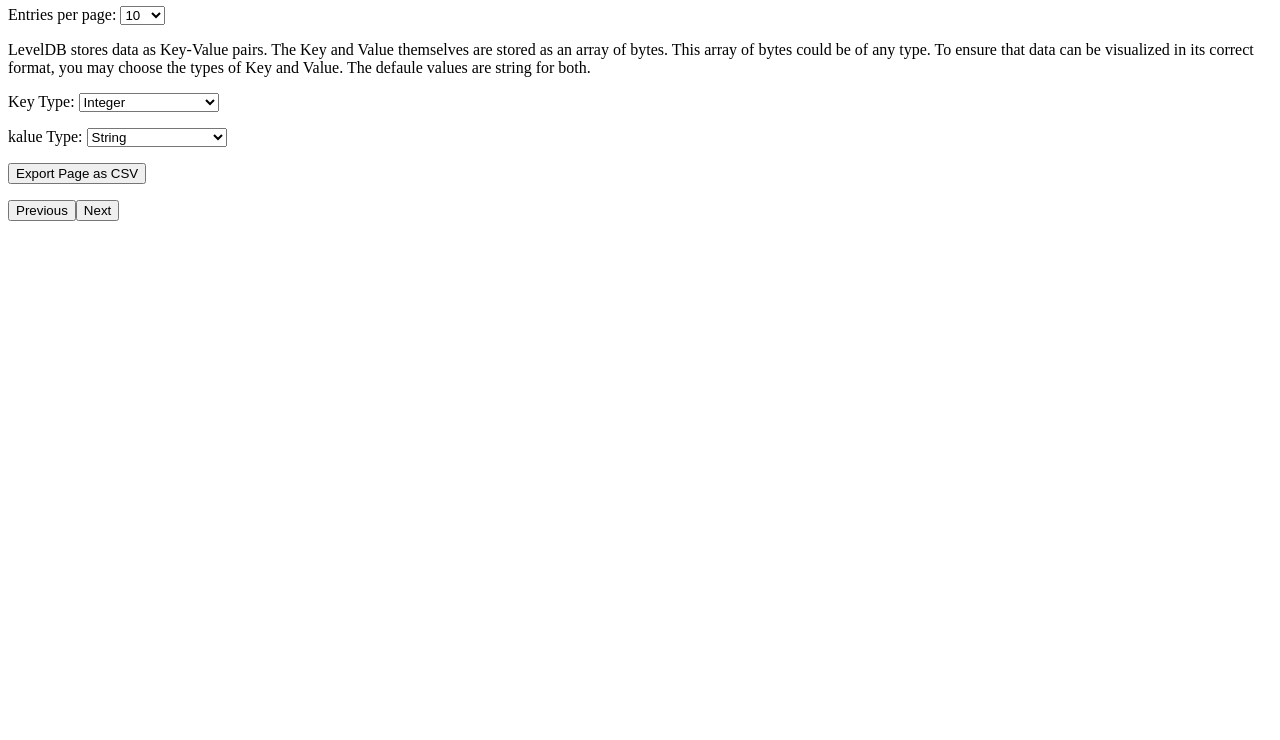
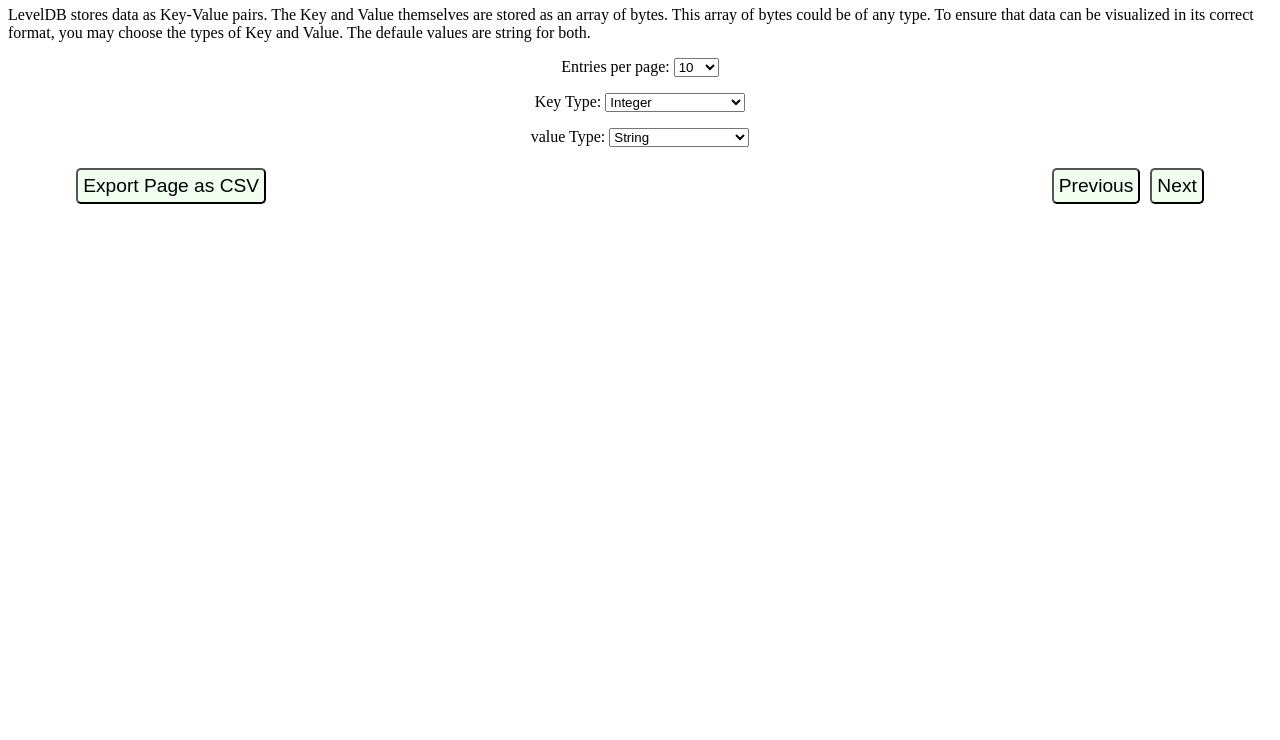
Before and after one commit to ankitshah86/ldb-viewer, a plain HTML site: page public/index.html in a window 1280 px wide. Shown: the part 60-800 px from the top of the page. Drawn offline with Linux system fonts and the light colour scheme; no server answers.

Commit message:
improved frontend style

```diff
--- a/public/index.html
+++ b/public/index.html
@@ -1,13 +1,21 @@
 <head>
-    <link rel="stylesheet" href="styles.css">
-    <script src="index.js">
-    </script>
+  <link rel="stylesheet" href="styles.css">
+  <script src="index.js">
+  </script>
 </head>
-<h1>Hello World</h1>
+<h1>LevedDB Viewer</h1>
 
 
 
 <body onload="getData()">
+
+  <p>
+    LevelDB stores data as Key-Value pairs. The Key and Value themselves are stored as an array of bytes. This array of
+    bytes could be of any type.
+    To ensure that data can be visualized in its correct format, you may choose the types of Key and Value. The defaule
+    values are string for both.
+  </p>
+  <div class="center">
     <label>Entries per page:</label>
     <select id="limit" onchange="limitReset()">
       <option value="10">10</option>
@@ -16,12 +24,8 @@
       <option value="100">100</option>
     </select>
     <p>
-      LevelDB stores data as Key-Value pairs. The Key and Value themselves are stored as an array of bytes. This array of bytes could be of any type.
-      To ensure that data can be visualized in its correct format, you may choose the types of Key and Value. The defaule values are string for both.
-    </p>
-      <p>
       <label>Key Type:</label>
-      <select id="keytype" onchange="keyTypeChanged()">
+      <select class="dropdown-content" id="keytype" onchange="keyTypeChanged()">
         <option value="integer">Integer</option>
         <option value="string">String</option>
         <option value="hexadecimal">Hexadecimal</option>
@@ -45,7 +49,7 @@
       </select>
     </p>
     <p>
-      <label>kalue Type:</label>
+      <label>value Type:</label>
       <select id="valuetype" onchange="valueTypeChanged()">
         <option value="string">String</option>
         <option value="integer">Integer</option>
@@ -69,12 +73,21 @@
 
       </select>
     </p>
-    <p>
-      <button onclick="exportCSV()">Export Page as CSV</button>
-    </p>
-    <div id="table">
-    </div>
+  </div>
+
+
+  <span class="left">
+    <button onclick="exportCSV()">Export Page as CSV</button>
+  </span>
+
+  <span class="right">
     <button onclick="previousClicked()">Previous</button><button onclick="nextClicked()">Next</button>
+  </span>
+
+
+  <div id="table">
+  </div>
+
 
 
 </body>
--- a/public/styles.css
+++ b/public/styles.css
@@ -3,14 +3,29 @@ h1 {
     color: green;
 }
 
+.center {
+    text-align: center;
+    margin: 0 auto;
+}
+
+.left {
+    float: left;
+    margin-left: 5%;
+}
+
+.right {
+    float: right;
+    margin-right: 5%;
+}
+
 table {
     font-family: arial, sans-serif;
     border-collapse: collapse;
-    width: 100%;
+    margin: 5%;
+    width: 90%;
 }
 
-td,
-th {
+td, th {
     border: 1px solid #dddddd;
     text-align: left;
     padding: 8px;
@@ -19,3 +34,20 @@ th {
 tr:nth-child(even) {
     background-color: #99ff99;
 }
+
+button {
+    padding: 5px 5px;
+    margin: 5px 5px;
+    font-size: 1.2em;
+    text-align: center;
+    border-radius: 5px;
+    background-color: rgb(240, 255, 240);
+    border-width: 2 2;
+}
+
+button:hover {
+    text-align: center;
+    border-radius: 10px;
+    border-width: 3 3;
+    background-color: lightgreen;
+}
```
